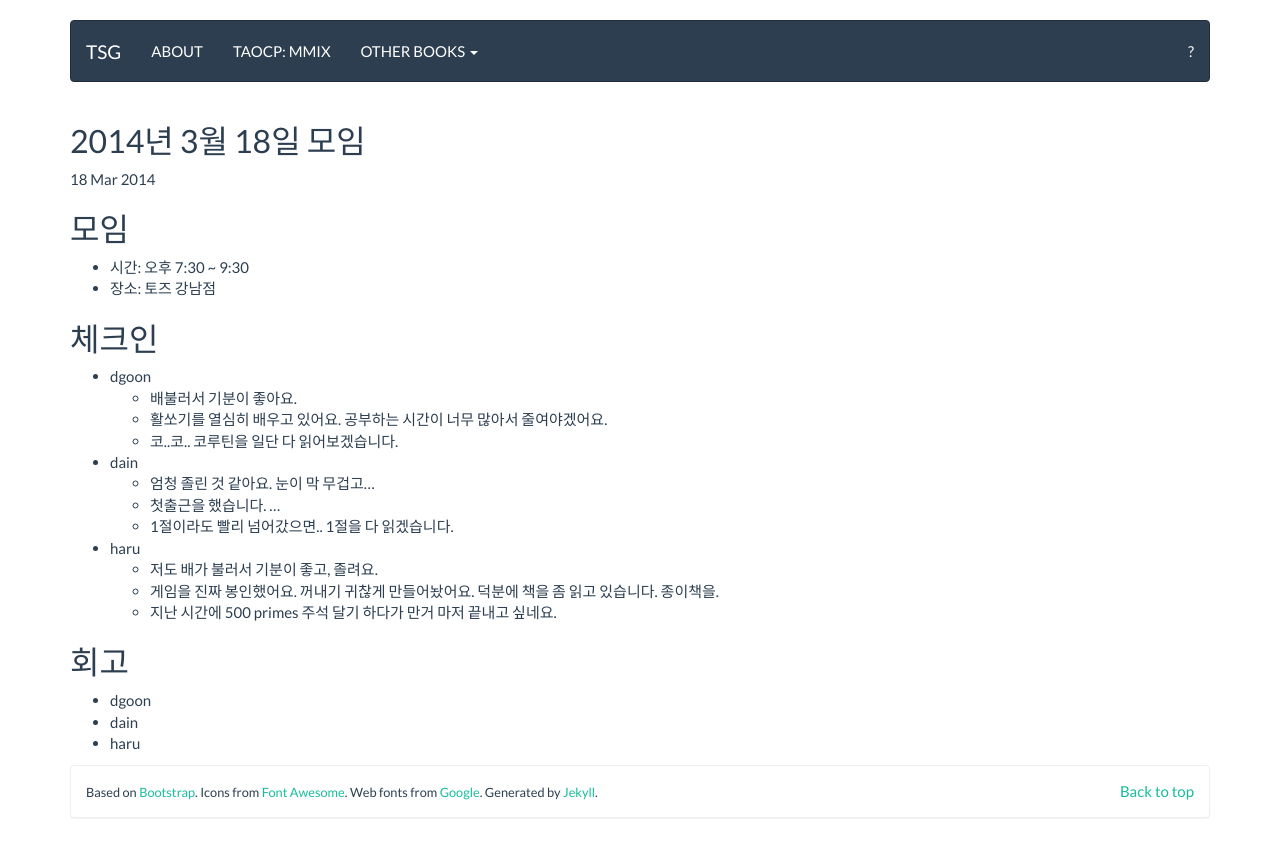
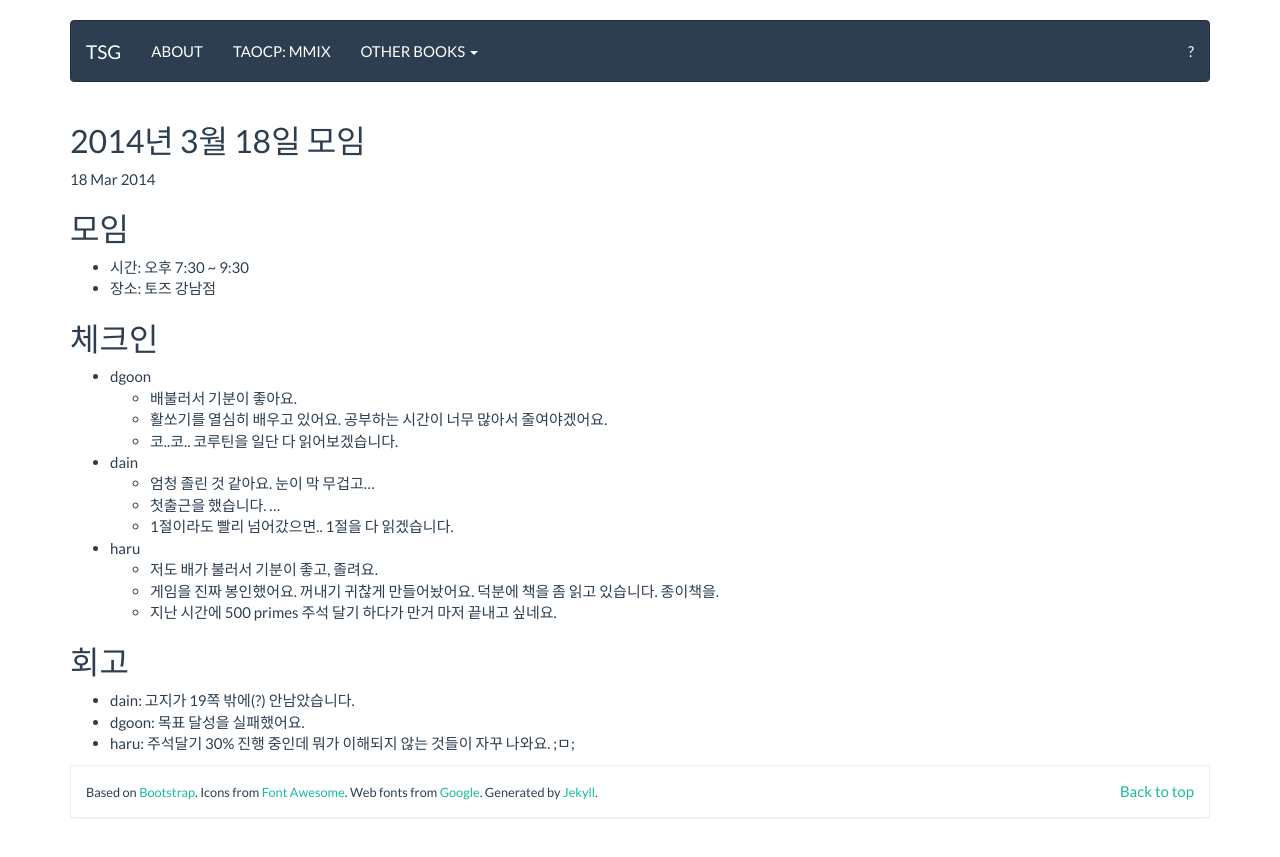
Before and after one commit to tuestudy/tuestudy.github.io, a Jekyll site: the page built from _posts/2014-03-18-tsg-taocp-off.markdown, in a window 1280 px wide. Shown: the top 857 px of the page. Built offline with Jekyll 4.4.1, drawn with Linux system fonts in a browser that asks for light colours; Markdown is read by kramdown in place of the engine named in the settings.

Commit message:
2014-03-18 회고

```diff
--- a/_posts/2014-03-18-tsg-taocp-off.markdown
+++ b/_posts/2014-03-18-tsg-taocp-off.markdown
@@ -28,6 +28,6 @@
 
 ## 회고
 
-* dgoon
-* dain
-* haru
+* dain: 고지가 19쪽 밖에(?) 안남았습니다.
+* dgoon: 목표 달성을 실패했어요.
+* haru: 주석달기 30% 진행 중인데 뭐가 이해되지 않는 것들이 자꾸 나와요. ;ㅁ;
```
